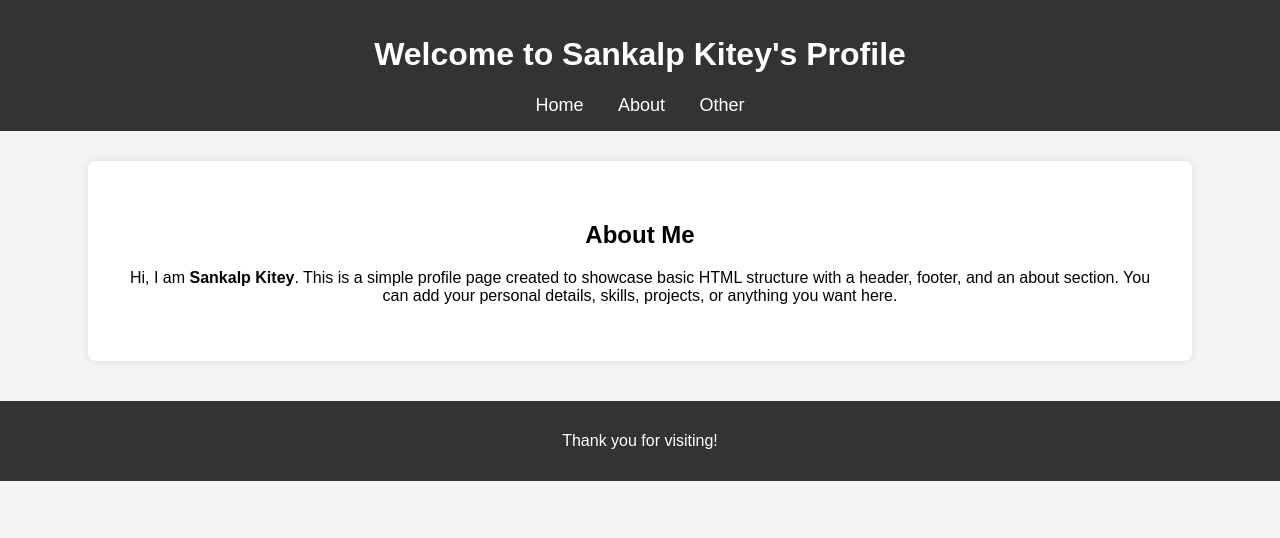
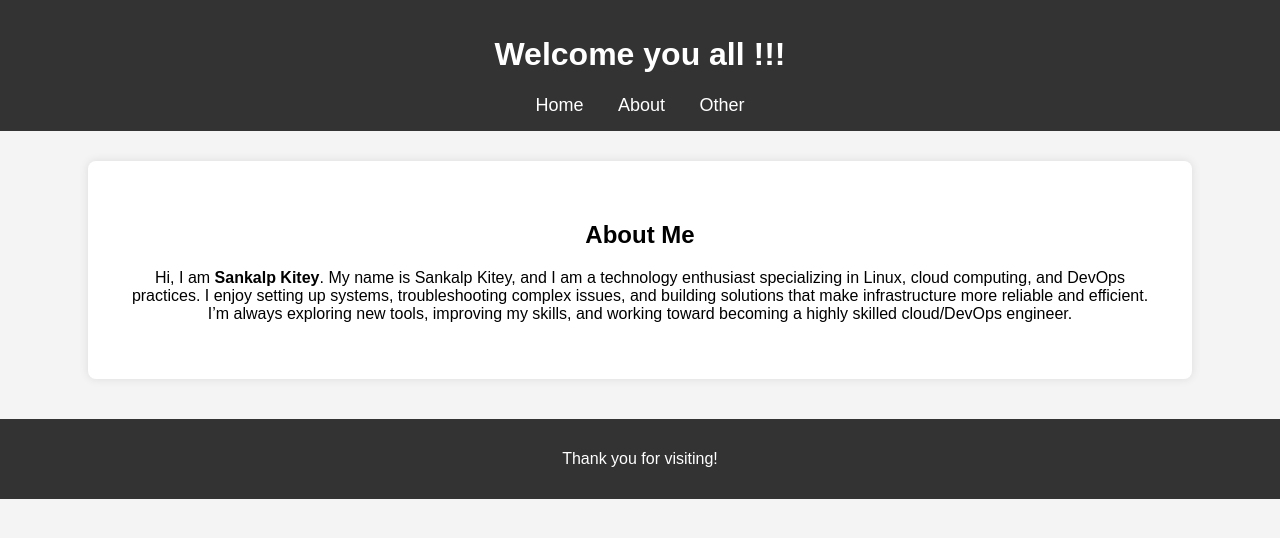
Before and after one commit to sankalp9works/gh-proweb, a plain HTML site: page index.html in a window 1280 px wide. Drawn offline with Linux system fonts and the light colour scheme.

Commit message:
updateing the header and footer and information

```diff
--- a/index.html
+++ b/index.html
@@ -55,7 +55,7 @@
 
     <!-- Header Section -->
     <header>
-        <h1>Welcome to Sankalp Kitey's Profile</h1>
+        <h1>Welcome you all !!!</h1>
         <nav>
             <a href="#">Home</a>
             <a href="#about">About</a>
@@ -68,8 +68,9 @@
         <h2>About Me</h2>
         <p>
             Hi, I am <strong>Sankalp Kitey</strong>.
-            This is a simple profile page created to showcase basic HTML structure with a header, footer, and an about section.
-            You can add your personal details, skills, projects, or anything you want here.
+          My name is Sankalp Kitey, and I am a technology enthusiast specializing in Linux, cloud computing, and DevOps practices.
+I enjoy setting up systems, troubleshooting complex issues, and building solutions that make infrastructure more reliable and efficient.
+I’m always exploring new tools, improving my skills, and working toward becoming a highly skilled cloud/DevOps engineer.
         </p>
     </div>
 
```
